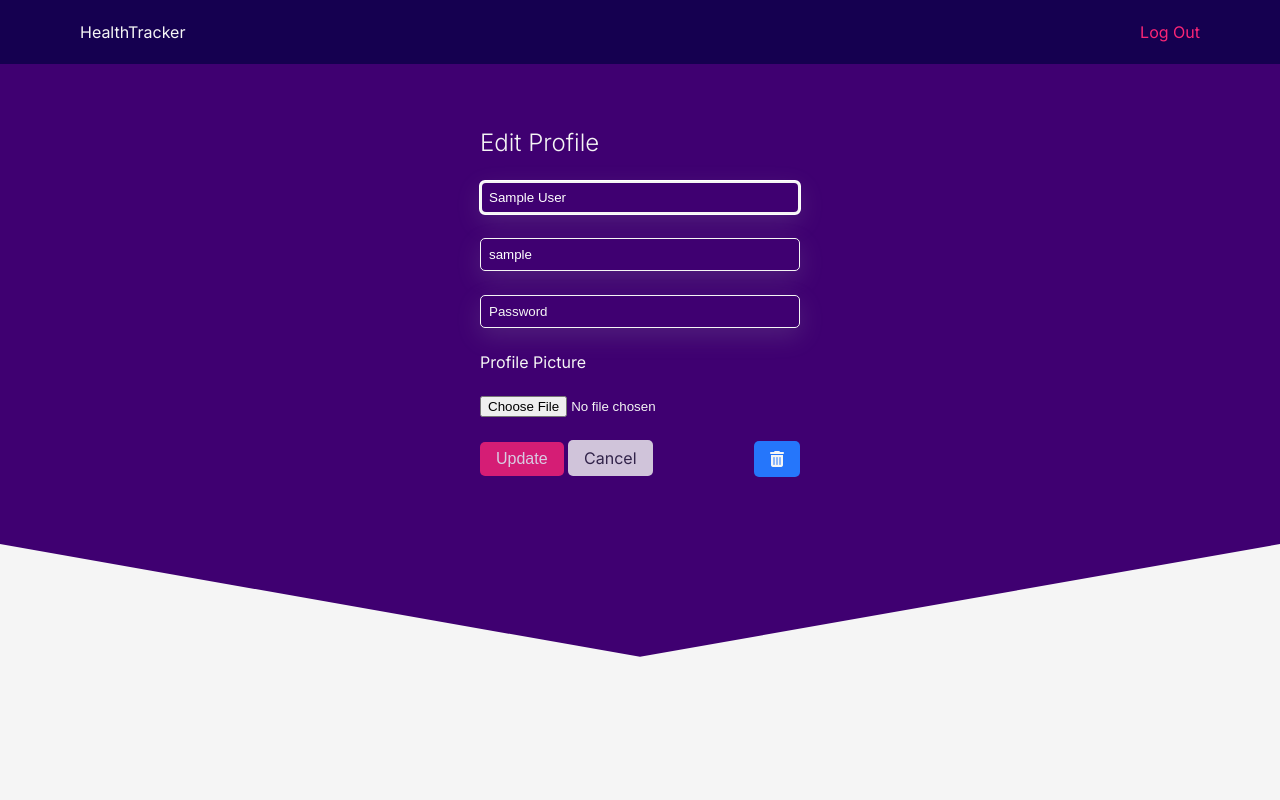
After one commit to gisellepbn/health-tracker, a Django app: page /profile in a window 1280 px wide. The commit adds this page. Run offline with Django 4.2, Linux system fonts and the light colour scheme; the visitor is signed in with stand-in values (Sample User, id 1).

Commit message:
Update user profile. Cancel operation

```diff
--- a/plans/forms.py
+++ b/plans/forms.py
@@ -1,5 +1,5 @@
 from .models import Profile
-from django.forms import ModelForm, PasswordInput
+from django.forms import ModelForm, PasswordInput, FileInput
 
 
 class ProfileForm(ModelForm):
@@ -8,14 +8,15 @@
         model = Profile
         fields = ['name', 'username', 'password', 'picture']
         labels = {
-            'name': '', 'username':'', 'password':'', 'picture': 'Profile Picture',
+            'name': '', 'username':'', 'password':'',
         }
         help_texts = {
             "username": None,
         }
 
         widgets = {
-            'password': PasswordInput()
+            'password': PasswordInput(),
+            'picture': FileInput()
         }
 
     def __init__(self, *args, **kwargs):
--- /dev/null
+++ b/plans/templates/plans/edit-profile.html
@@ -0,0 +1,30 @@
+{% extends 'base.html' %} {% block title %}
+<title>Edit Profile</title>
+{% endblock %} {% block content %} {% include 'navbar.html' %}
+
+<div class="container">
+	{% include 'alerts.html' %}
+	<form class="form" action="" method="post" enctype="multipart/form-data">
+		{% csrf_token %}
+		<h3 class="form-title">Edit Profile</h3>
+		{{form.name}} {{form.username}} {{form.password}}
+		<label id="picture-label" for="profile_picture">Profile Picture</label>
+		{{form.picture}}
+		<div class="cta-group">
+			<div>
+				<input
+					class="btn update-btn"
+					type="submit"
+					name="update"
+					value="Update" />
+				<a href="{% url 'cancel' %}" class="btn cancel-btn">Cancel</a>
+			</div>
+
+			<a class="delete-btn" href="" title="Delete Profile"
+				><i class="fa-solid fa-trash-can"></i
+			></a>
+		</div>
+	</form>
+</div>
+
+{% include 'white-footer.html' %} {% endblock %}
--- a/plans/urls.py
+++ b/plans/urls.py
@@ -9,5 +9,6 @@
  path('plan', views.plan, name='plan'),
  path('plan/<str:label>/<str:date>', views.plan, name='plan'),
  path('plan/progress/<str:date>/<uuid:id>', views.plan_id, name='plan_id'),
-
+ path('profile', views.edit_profile, name='edit_profile'),
+ path('/', views.cancel, name='cancel')
 ]
--- a/plans/views.py
+++ b/plans/views.py
@@ -128,3 +128,40 @@
             return JsonResponse({"error": "Plan not found."}, status=404)
 
         return JsonResponse(plan.serialize())
+
+
+@login_required(login_url='sign_in')
+def edit_profile(request):
+
+    profile = request.user
+
+    form = ProfileForm(instance=profile)
+
+    if request.method == 'POST':
+
+        form = ProfileForm(request.POST, request.FILES, instance=profile)
+
+        if 'update' in request.POST and form.is_valid():
+
+            user = form.save(commit=False)
+            user.username = user.username.lower()
+            user.password = make_password(user.password)
+            user.save()
+
+            login(request, user)
+            return redirect('plan', 'goals', date.today())
+
+
+        else:
+            messages.error(request, 'Information is not valid')
+
+
+
+    return render(request, 'plans/edit-profile.html', {
+        'form': form
+    })
+
+
+@login_required(login_url='sign_in')
+def cancel(request):
+    return redirect('plan','goals', date.today())
--- a/static/css/styles.css
+++ b/static/css/styles.css
@@ -220,6 +220,35 @@
 }
 .form .form-btn:hover {
   background-color: #150050;
+}
+.form .cta-group {
+  display: flex;
+  justify-content: space-between;
+  align-items: center;
+}
+.form .cta-group .update-btn:hover {
+  outline: 1px solid #f5f5f5;
+}
+.form .cta-group .cancel-btn {
+  background-color: #f5f5f5;
+  color: #2f2e41;
+}
+.form .cta-group .cancel-btn:hover {
+  outline: 1px solid #f5f5f5;
+  background-color: transparent;
+  color: #f5f5f5;
+}
+.form .cta-group .delete-btn {
+  padding: 0.5rem 1rem;
+  background-color: #2576FB;
+  border-radius: 5px;
+}
+.form .cta-group .delete-btn:hover {
+  background-color: transparent;
+  outline: 1px solid #f5f5f5;
+}
+.form .cta-group .delete-btn i {
+  color: #f5f5f5;
 }
 .form .input {
   font-weight: 100;
--- a/static/js/main.js
+++ b/static/js/main.js
@@ -14,6 +14,7 @@
 	const goals_date = document.querySelector('#goals-date');
 	const weekly_date = document.querySelector('#weekly-date');
 
+	// Functions
 	const progress_toggle = () => {
 		daily_progress.style.display = 'flex';
 		daily_goals.style.display = 'none';
@@ -56,7 +57,7 @@
 		progress_toggle();
 	} else if (document.location.href.includes('goals')) {
 		goals_toggle();
-	} else {
+	} else if (document.location.href.includes('weekly')) {
 		weekly_toggle();
 	}
 
@@ -83,27 +84,39 @@
 	});
 
 	// Events Handlers
+	if (progress_link) {
 		progress_link.addEventListener('click', () => {
 			document.location.href = `/plan/progress/${progress_date.value}`;
 		});
+	}
 
+	if (goals_link) {
 		goals_link.addEventListener('click', () => {
 			document.location.href = `/plan/goals/${goals_date.value}`;
 		});
+	}
 
+	if (weekly_link) {
 		weekly_link.addEventListener('click', () => {
 			document.location.href = `/plan/weekly/${goals_date.value}`;
 		});
+	}
 
+	if (progress_date) {
 		progress_date.addEventListener('change', () => {
 			document.location.href = `/plan/progress/${progress_date.value}`;
 		});
+	}
 
+	if (goals_date) {
 		goals_date.addEventListener('change', () => {
 			document.location.href = `/plan/goals/${goals_date.value}`;
 		});
+	}
 
+	if (weekly_date) {
 		weekly_date.addEventListener('change', () => {
 			document.location.href = `/plan/weekly/${weekly_date.value}`;
 		});
+	}
 });
--- a/static/sass/components/_form.scss
+++ b/static/sass/components/_form.scss
@@ -35,6 +35,42 @@
 		}
 	}
 
+	.cta-group {
+		display: flex;
+		justify-content: space-between;
+		align-items: center;
+		.update-btn {
+			&:hover {
+				outline: 1px solid $light-gray;
+			}
+		}
+
+		.cancel-btn {
+			background-color: $light-gray;
+			color: $dark-gray;
+			&:hover {
+				outline: 1px solid $light-gray;
+				background-color: transparent;
+				color: $light-gray;
+			}
+		}
+
+		.delete-btn {
+			padding: 0.5rem $small;
+			background-color: #2576FB;
+			border-radius: $border-radius;
+
+			&:hover {
+				background-color: transparent;
+				outline: 1px solid $light-gray;
+			}
+
+			i {
+				color: $light-gray;
+			}
+		}
+	}
+
 	.input {
 		font-weight: $font-thin;
 		padding: 0.5rem;
--- a/templates/sidebar.html
+++ b/templates/sidebar.html
@@ -5,7 +5,7 @@
 		</div>
 		<p class="profile-name">{{request.user.name}}</p>
 		<p class="profile-username">{{request.user.username}}</p>
-		<a class="profile-edit" href=""
+		<a class="profile-edit" href="{% url 'edit_profile' %}"
 			><i class="fa-solid fa-pen-to-square"></i> Edit</a
 		>
 	</div>
```
Also changed, not shown: static/images/profile/Artboards_Diversity_Avatars_by_Netguru-05.png (deleted), static/images/profile/Artboards_Diversity_Avatars_by_Netguru-27.png (added), 1 other file. Lines whose indentation alone changed are shown as unchanged.
